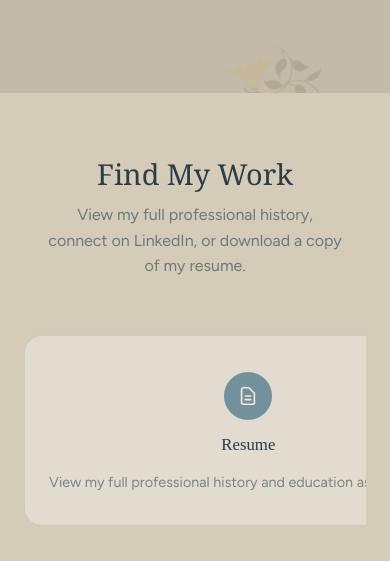
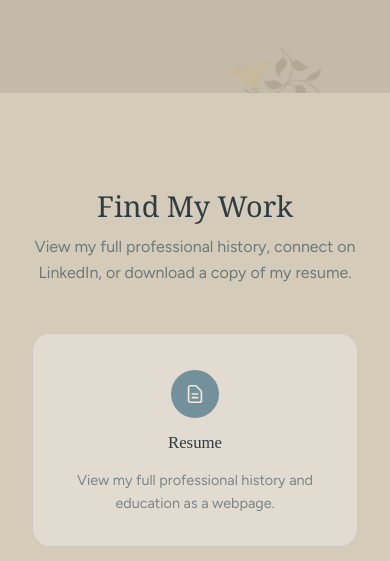
Before and after one commit to rkeschneider/rkeschneider.github.io, a website: page home.html in a window 390 px wide. Shown: the part 1961-2522 px from the top of the page. Drawn offline with nearby package versions, Linux system fonts and the light colour scheme; a web font is replaced by a local one.

Commit message:
Mobile: stack Find My Work and servies cards vertically

```diff
--- a/home.html
+++ b/home.html
@@ -515,26 +515,8 @@
       .nav-links li { width: 100%; }
       .nav-links a { display: block; padding: 0.9rem 1.5rem; font-size: 0.9rem; opacity: 0.85; border-bottom: 1px solid rgba(245,234,216,0.1); }
 
-      /* Find My Work: horizontal scrollable row on mobile */
-      .resume-section { padding: 4rem 0; }
-      .resume-inner { padding: 0 1.5rem; }
-      .resume-inner .heading,
-      .resume-sub { padding: 0 1.5rem; }
-      .resume-cards {
-        display: flex;
-        flex-direction: row;
-        overflow-x: auto;
-        scroll-snap-type: x mandatory;
-        -webkit-overflow-scrolling: touch;
-        gap: 1rem;
-        padding: 0.5rem 1.5rem 1.25rem;
-        grid-template-columns: unset;
-      }
-      .resume-card {
-        min-width: 200px;
-        flex-shrink: 0;
-        scroll-snap-align: start;
-      }
+      /* Find My Work: vertical stack on mobile */
+      .resume-cards { grid-template-columns: 1fr; }
 
       /* Accessibility: minimum readable font sizes on mobile */
       .label            { font-size: 0.85rem; letter-spacing: 0.15em; }
```
Also changed, not shown: services.html (+2 -16 lines).
